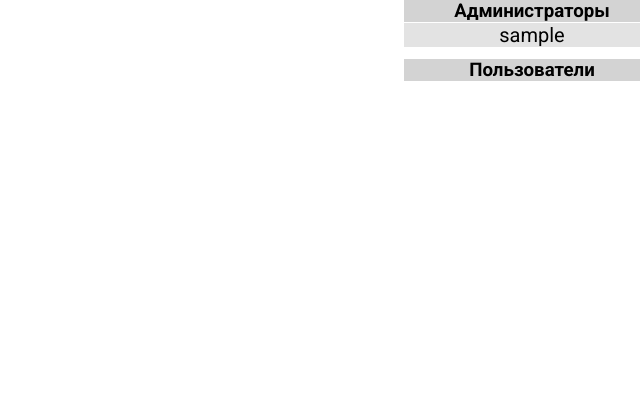
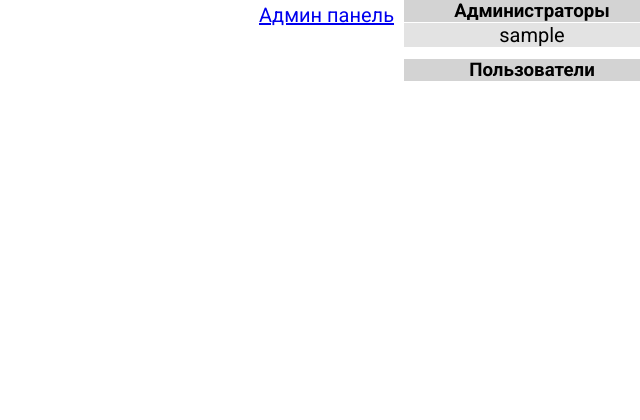
Before and after one commit to Qwerty10291/twitch_listener, a Flask app: page / in a window 1280 px wide. Shown: the top 420 px of that part, without its empty margins (640-1280 px from the left). Run offline with Flask 2, Linux system fonts and the light colour scheme; the first user in the database is signed in; tables that the repository leaves empty hold one stand-in row (Sample ...); the page is wider than the window, and the part outside it is not shown; some libraries are stand-ins or nearby versions.

Commit message:
fron fix

```diff
--- a/app.py
+++ b/app.py
@@ -101,7 +101,13 @@ def view_clip(id):
     streamer = clip.streamer.name
     video = f'clips/{streamer}_{id}.mp4'
     session.close()
-    return render_template('video.html', video=video)
+    return render_template('video.html', video=video, streamer=streamer)
+
+@app.before_request
+def check_authorize():
+    if current_user.is_authenticated:
+        if not current_user.is_approved:
+            logout_user()
 
 
 @app.route('/logout')
@@ -121,6 +127,7 @@ if __name__ == '__main__':
     logging.basicConfig(filename='logs/app.log', filemode='w',
                         format='%(process)d] %(name)s : %(asctime)s - %(levelname)s : %(message)s', level=logging.INFO)
     logging.getLogger('werkzeug').setLevel(logging.ERROR)
+    logging.getLogger('waitress').setLevel(logging.ERROR)
     controller = StreamerController()
     atexit.register(controller.close_all)
     waitress.serve(app, host='0.0.0.0', port=8000, threads=3)
--- a/loaders/loader.py
+++ b/loaders/loader.py
@@ -92,8 +92,9 @@ class StreamListener:
         session.close()
 
 
-    def _phrazes_handler(self, message, time=None):
+    def _phrazes_handler(self, message:str, time=None):
         """обработчик сообщений чата"""
+        text = message.lower()
         if time is None:
             time = datetime.now()
         else:
@@ -101,7 +102,7 @@ class StreamListener:
                 time = datetime.strptime(time, '%Y-%m-%d %H:%M:%S')
 
         for phraze in self.phrazes:
-            if phraze in message:
+            if phraze in text:
                 self.logger.info('trigger:' + phraze)
                 self.chat_buffer.append(time)
                 break
--- a/static/css/index.css
+++ b/static/css/index.css
@@ -37,8 +37,7 @@ body {
       grid-template-rows: 5% 95%;
   -ms-grid-columns: 20% 60% 20%;
       grid-template-columns: 20% 60% 20%;
-      grid-template-areas: "streamers header users"
- "streamers videos users";
+      grid-template-areas: "streamers header users" "streamers videos users";
   grid-column-gap: 10px;
 }
 
@@ -46,10 +45,18 @@ body {
   -ms-grid-row: 1;
   -ms-grid-column: 2;
   grid-area: header;
+  display: -webkit-box;
+  display: -ms-flexbox;
+  display: flex;
+  -webkit-box-pack: center;
+      -ms-flex-pack: center;
+          justify-content: center;
 }
 
-.header h2 {
-  text-align: center;
+.header a {
+  margin-left: auto;
+  font-size: 1.25rem;
+  margin-top: 3px;
 }
 
 .streamers-container {
--- a/templates/index.html
+++ b/templates/index.html
@@ -16,6 +16,9 @@
   <body>
     <div class="header">
       <h2 id="current_sreamer"></h2>
+      {% if current_user.role == 'admin' %}
+      <a href="/admin">Админ панель</a>
+      {% endif %}
     </div>
     <div class="streamers-container">
       <div class="streamers">
--- a/templates/video.html
+++ b/templates/video.html
@@ -8,6 +8,7 @@
     <title>Document</title>
 </head>
 <body>
+    <h1 style="text-align: center;">{{ streamer }}</h1>
     <div class="video-container">
         <video class="player" controls>
             <source src="{{ url_for('static', filename=video) }}" type="video/mp4">
```
Also changed, not shown: static/css/index.scss (+6 -2 lines), 1 other file.
